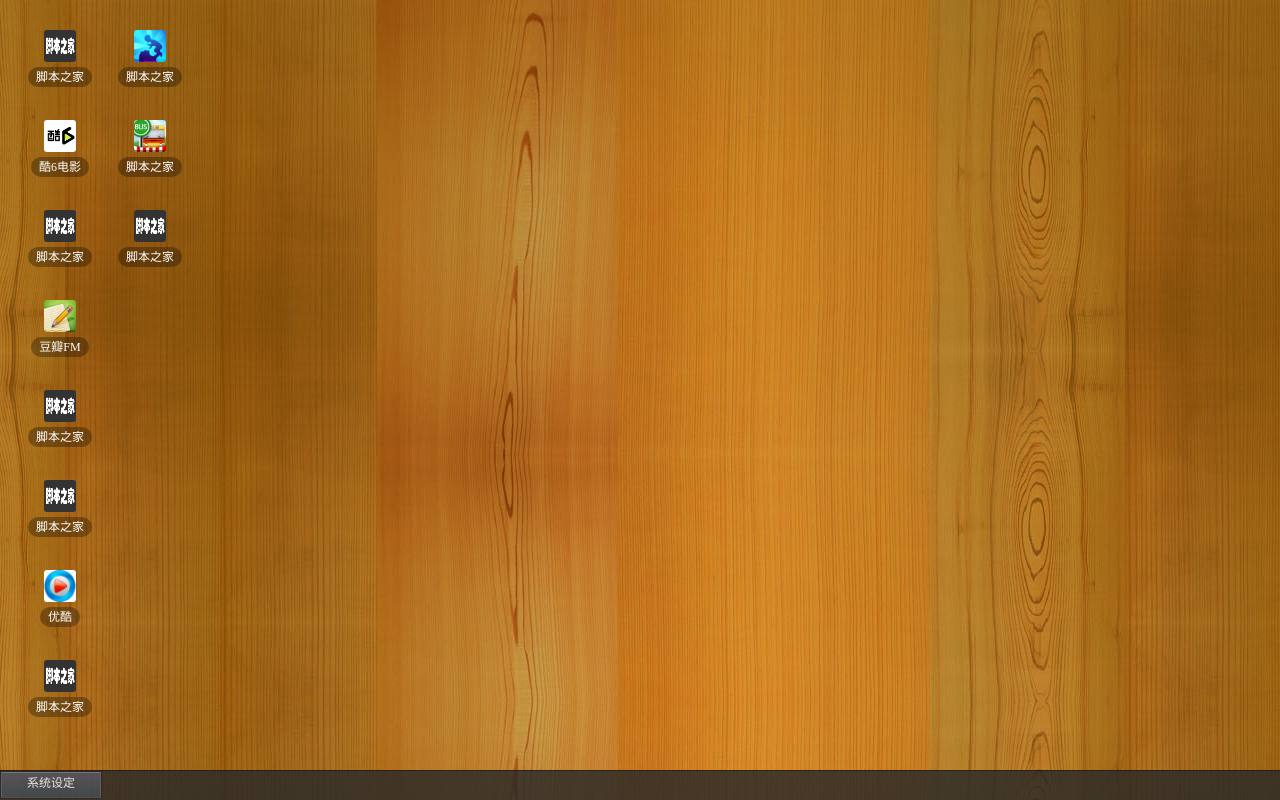
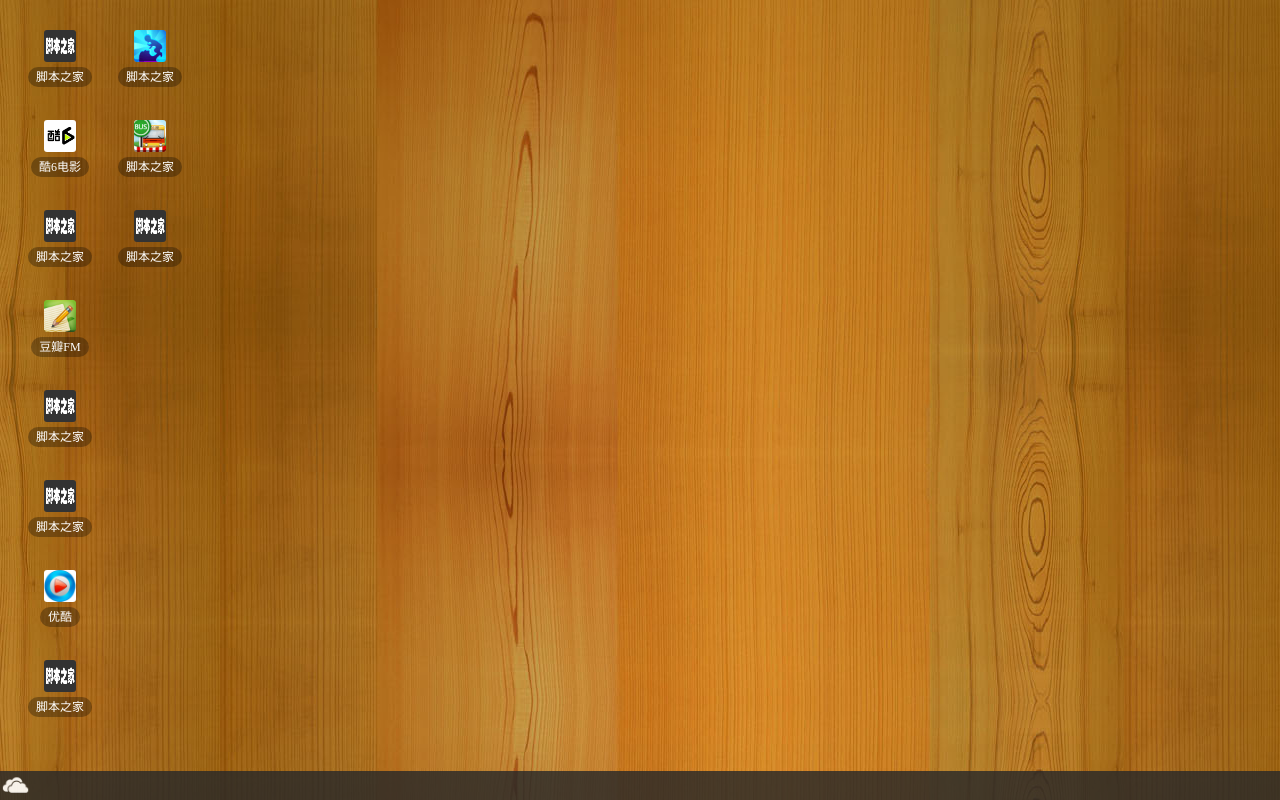
Before and after one commit to hezhuowei/jquery-tool.js-windows-iframe, a plain HTML site: page index.html in a window 1280 px wide. Drawn offline with Linux system fonts and the light colour scheme.

Commit message:
修改完开始键

```diff
--- a/css/css.css
+++ b/css/css.css
@@ -12,8 +12,8 @@ body{height:100%;font:12px/1.8 Microsoft YaHei,simsong;height:100%;overflow:hidd
 .ie-noscript-warning div{position:relative;left:-210px;top:-110px;width:384px;height:171px;background:url(ienoscript.gif) red no-repeat;opacity:0.7;filter:alpha(opacity=70);padding:10px 15px}
 
 /*任务栏*/
-#task-bar{position:absolute;right:0;bottom:0;left:0;width:100%;height:29px;overflow:hidden;border-top:1px solid #272C36;border-color:rgba(20, 20, 20, 0.8);background:#31323A;background:rgba(40, 40, 40, 0.9);opacity:0.9;filter:alpha(opacity=90)}
-.task-window{position:absolute;top:0;/*right:60px;*/left:150px;height:28px;overflow:hidden;float: left;}
+#task-bar{position:absolute;right:0;bottom:0;left:0;width:100%;height:29px;overflow:hidden;/*border-top:1px solid #272C36;border-color:rgba(20, 20, 20, 0.8);*/background:#31323A;background:rgba(40, 40, 40, 0.9);opacity:0.9;filter:alpha(opacity=90)}
+.task-window{position:absolute;top:0;/*right:60px;*/left:32px;height:28px;overflow:hidden;float: left;}
 .task-window li{position:relative;float:left;width:125px;height:26px;margin-right:1px;overflow:hidden;color:#F4F4F4;border:1px solid #272C36;border-color:rgba(30, 30, 30, 0.7);cursor:pointer}
 .task-window b{background:url(../images/desktop_spr_x.png) repeat-x;display:block;height:24px;font-weight:normal;border:1px solid;border-color:#6F758A #585C6D #414F5A}
 .task-window b:hover{border-color:#AEB2BA #9196A1 #616A77;background-position:0 -25px}
@@ -22,13 +22,13 @@ body{height:100%;font:12px/1.8 Microsoft YaHei,simsong;height:100%;overflow:hidd
 .task-window img{position:absolute;top:5px;left:5px;width:16px;height:16px;border-radius:3px}
 .task-window span{display:block;width:95px;height:24px;padding-left:25px;line-height:25px;white-space:nowrap;overflow:hidden;text-overflow:ellipsis}
 
-.task-panel{position:absolute;top:0;/*right:0px;*/height:30px;overflow:hidden;float: left;}
-.task-panel li{position:relative;float:left;width:100px;height:26px;text-align: center;margin-right:1px;overflow:hidden;color:#F4F4F4;border:1px solid #272C36;border-color:rgba(30, 30, 30, 0.7);cursor:pointer}
-.task-panel b{background:url(../images/desktop_spr_x.png) repeat-x;display:block;height:24px;font-weight:normal;border:1px solid;border-color:#6F758A #585C6D #414F5A}
-.task-panel b:hover{border-color:#AEB2BA #9196A1 #616A77;background-position:0 -25px}
+.task-panel{position:absolute;top:0;/*right:0px;*/height:100%;overflow:hidden;float: left;}
+.task-panel li{position:relative;float:left;width:31px;height:100%;text-align: center;margin-right:1px;overflow:hidden;color:#F4F4F4;/*border:1px solid #272C36;border-color:rgba(30, 30, 30, 0.7);*/cursor:pointer}
+.task-panel b{/*background:url(../images/desktop_spr_x.png) repeat-x;*/display:block;height:100%;font-weight:normal;/*border:1px solid;border-color:#6F758A #585C6D #414F5A*/}
+.task-panel b:hover{background-color:#348CCC;}
 .task-panel b:active{border-color:#647382 #8A91A0 #9398A6;background-position:0 -50px}
 .task-panel b.focus{border-color:#B8BFCA #9EA8B7 #8A99A9;background-position:0 -75px}
-.task-panel img{position:absolute;top:5px;left:5px;width:16px;height:16px;border-radius:3px}
+.task-panel img{position:absolute;/*top:5px;*/left:1px;width:29px;height:29px;border-radius:3px}
 .task-panel span{display:block;width:95px;height:24px;line-height:25px;white-space:nowrap;overflow:hidden;text-overflow:ellipsis}
 
 .desktop-view{background-position:0 0}
--- a/index.html
+++ b/index.html
@@ -24,7 +24,7 @@
             <ul class="task-window">
             </ul>
             <ul class="task-panel">
-                <li class="sys" title="系统设定"><b class="">系统设定</b></li>
+                <li class="sys" title="Win"><b class=""><img src="images/start.png"></b></li>
             </ul>
         </div>
         <div id="desk"><ul></ul></div>
```
